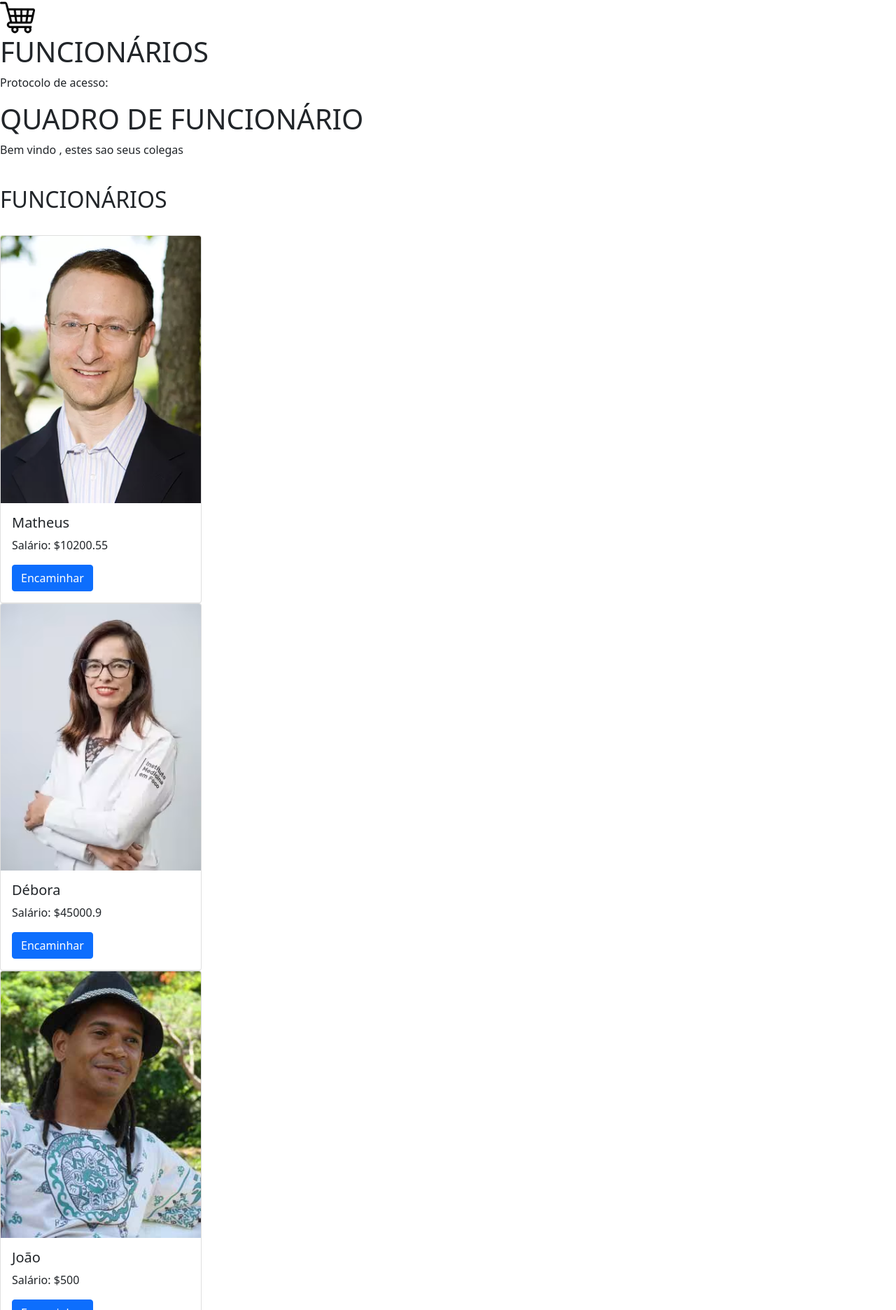
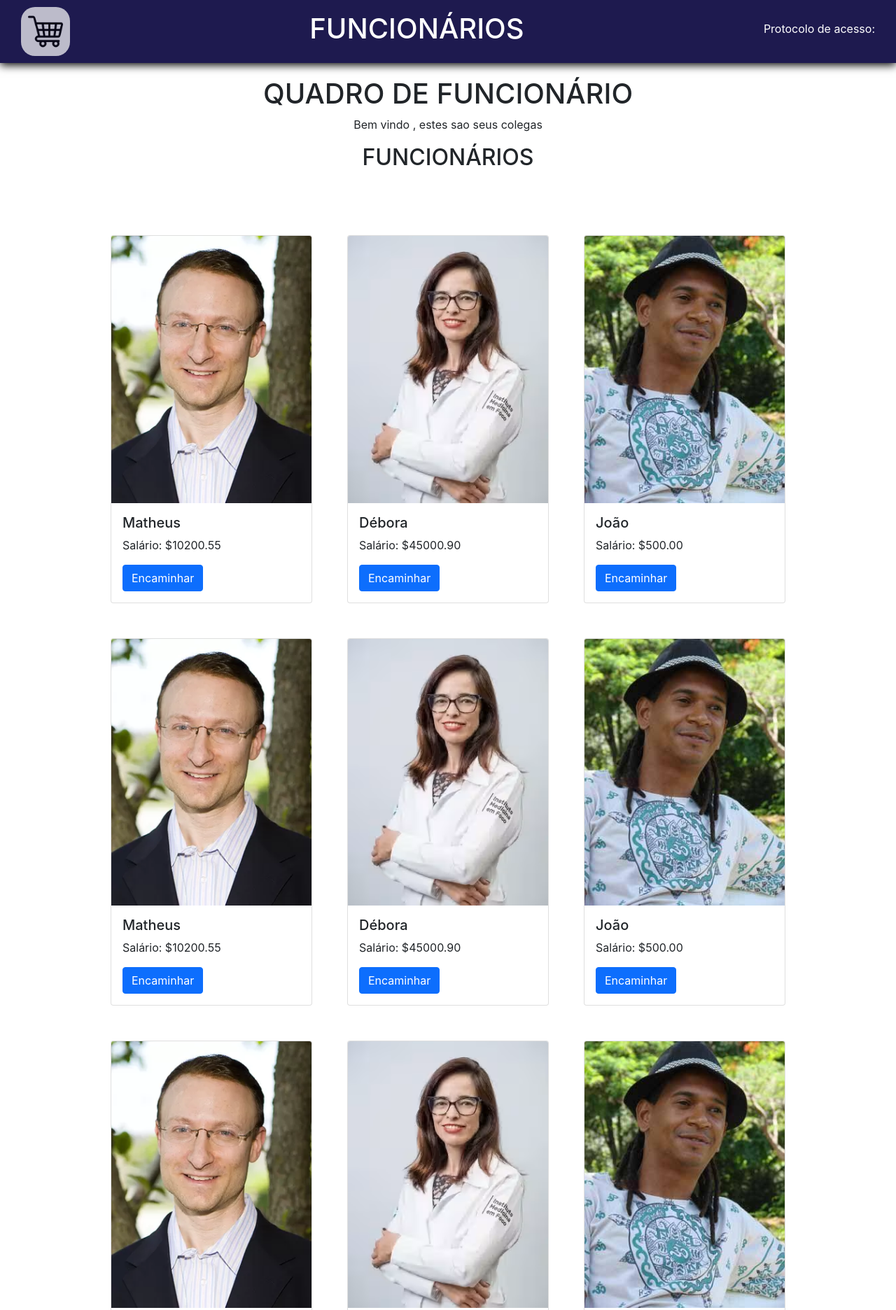
Before and after one commit to Andredev-dias/sesiLocalMarket04, a plain HTML site: page src/Loja/index.html in a window 1280 px wide. Shown: the top 1872 px of the page at 70% size. Drawn offline with nearby package versions, Linux system fonts and the light colour scheme.

Commit message:
Add files via upload

```diff
--- /dev/null
+++ b/src/Carrinho/style.css
@@ -0,0 +1,98 @@
+* {
+    padding: 0;
+    margin: 0;
+    box-sizing: border-box;
+    font-family: Arial, Helvetica, sans-serif;
+}
+
+body{
+    display: flex;
+    flex-direction: column;
+    align-items: center;
+    justify-content: center;
+}
+
+#pedido {
+    display: none;
+    position: absolute;
+    bottom: 10px;
+    left: 50%;
+    transform: translate(-50%, -50%);
+    padding: 20px;
+    background-color: green;
+    font-size: 22px;
+    width: 380px;
+}
+
+.btn-word {
+    border: none;
+    padding: 10px;
+    position: fixed;
+    top: 10px;
+    right: 10px;
+    background-color: dodgerblue;
+    color: white;
+    opacity: 0.6;
+    transition: all 200ms linear;
+    border-radius: 10px;
+}
+
+.btn-word:hover {
+    cursor: pointer;
+    opacity: 1;
+}
+
+.header{
+    background-color: #09385f;
+    color: white;
+    display: flex;
+    align-items: center;
+    justify-content: left;
+    padding: 10px 30px;
+    box-shadow: 0px 3px 12px black;
+    gap: 20px;
+    width: 100%;
+}
+
+.header a{
+    color: white;
+    text-decoration: none;
+    background-color: dodgerblue;
+    padding: 10px;
+    border-radius: 10px;
+    font-weight: bold;
+    opacity: 0.7;
+    transition: all 200ms linear;
+}
+
+.header a:hover{
+    opacity: 1;
+}
+
+.list{
+    background-color: dodgerblue;
+    box-shadow: 0px 3px 10px black;
+    width: 400px;
+    display: flex;
+    align-items: center;
+    justify-content: center;
+    flex-direction: column;
+    margin-top: 10vh;
+    padding: 20px;
+    border-radius: 10px;
+    gap: 20px;
+}
+
+li{
+    display: flex;
+    justify-content: space-between;
+}
+
+@media (width <= 1000px){
+    .list{
+        width: 80%;
+    }
+    .btn-word{
+        top: 95%;
+    }
+}
--- a/src/Dados/data.json
+++ b/src/Dados/data.json
@@ -16,5 +16,41 @@
         "desc": "João",
         "imagem": "../../public/joao.jpg",
         "sal": 500.00
+    },
+       {
+        "id": 1,
+        "desc": "Matheus",
+        "imagem": "../../public/matheus.webp",
+        "sal": 10200.55
+    },
+    {
+        "id": 2,
+        "desc": "Débora",
+        "imagem": "../../public/debora.avif",
+        "sal": 45000.90
+    },
+    {
+        "id": 3,
+        "desc": "João",
+        "imagem": "../../public/joao.jpg",
+        "sal": 500.00
+    },
+       {
+        "id": 1,
+        "desc": "Matheus",
+        "imagem": "../../public/matheus.webp",
+        "sal": 10200.55
+    },
+    {
+        "id": 2,
+        "desc": "Débora",
+        "imagem": "../../public/debora.avif",
+        "sal": 45000.90
+    },
+    {
+        "id": 3,
+        "desc": "João",
+        "imagem": "../../public/joao.jpg",
+        "sal": 500.00
     }
 ]
--- a/src/Login/style.css
+++ b/src/Login/style.css
@@ -1,14 +1,145 @@
-*{
-    margin: 0;
-    padding: 0;
-    box-sizing: border-box;
-    font-family: Arial, Helvetica, sans-serif;
+:root{
+    --azulclaro: #8ECAE6;
+    --azulescuro: #023047;
+    --azulmedio: #064f74;
+    --amarelo:#FFB703 ;
+    --laranja: #FB8500;
+    --errorbg: lightpink;
+    --texto: #ffffff;
+    --dark: #090909;
 }
 
-.logo{
-    width: 200px;
+*{
+    padding: 0;
+    margin: 0;
+    box-sizing: border-box;
+    font-family: "Roboto", sans-serif;
 }
 
 .error-div{
     display: none;
+    flex-direction: row;
+    justify-content: space-between;
+    align-items: center;
+    width: 90%;
+    height: auto;
+    background-color: rgba(239, 108, 128, 0.832);
+    gap: 20px;
+    padding: 10px;
+    position: absolute;
+    left: 50%;
+    bottom: 10px;
+    transform: translate(-50%, -50%);
+    font-size: 14px;
+    font-weight: lighter;
+    box-shadow: 0px 3px 20px #09090990;
+    color: var(--texto);
+    border-radius: 5px;
 }
+
+body{
+    background-color: var(--azulescuro);
+    color: var(--texto);
+    overflow-x: hidden;
+    min-height: 100vh;
+    height: auto;
+    display: flex;
+    align-items: center;
+    justify-content: center;
+}
+
+.container{
+    position: relative;
+    background-color: var(--azulmedio);
+    width: 300px;
+    height: 300px;
+    border: 2px solid var(--laranja);
+    display: flex;
+    flex-direction: column;
+    align-items: center;
+    justify-content: center;
+    gap: 2vh;
+    padding: 30px;
+    box-shadow: 0px 5px 15px var(--dark);
+    border-radius: 10px;
+}
+
+.logo{
+    border-radius: 100%;
+    width: 100px;
+    height: 100px;
+    border: 2px solid var(--laranja);
+    box-shadow: 0px 5px 15px var(--dark);
+}
+
+.round{
+    position: absolute;
+    top: -1%;
+    transform: translate(-50%, -50%);
+    left: 50%;
+}
+
+.wrap-input-label{
+    display: flex;
+    flex-direction: column;
+    align-items: left;
+    text-align: left;
+    width: 100%;
+    position: relative;
+}
+
+.eye{
+    position: absolute;
+    right: 10px;
+    bottom: 6px;
+    opacity: 0.4;
+    transition: all 200ms ease-in-out;
+}
+
+.eye:hover{
+    cursor: pointer;
+    opacity: 1;
+}
+
+.wrap-input-label input{
+    padding: 5px 0px;
+    background-color: transparent;
+    border: none;
+    width: 100%;
+    border-bottom: 2px solid var(--laranja);
+    font-size: 18px;
+    color: var(--text);
+}
+
+.wrap-input-label label{
+    color: var(--texto);
+    font-size: 20px;
+}
+
+input::placeholder{
+    color: #342929d4;
+}
+
+input:focus{
+    border: none;
+    outline: none;
+    border-bottom: 2px solid var(--texto);
+}
+
+.btn-login{
+    padding: 10px;
+    width: 100%;
+    background-color: var(--laranja);
+    font-size: 20px;
+    border: none;
+    margin-top: 20px;
+    color: var(--texto);
+    border: 2px solid var(--texto);
+    border-radius: 5px;
+    transition: all 200ms linear;
+}
+
+.btn-login:hover{
+    box-shadow: 0px 3px 10px var(--dark);
+    cursor: pointer;
+}
--- a/src/Loja/index.html
+++ b/src/Loja/index.html
@@ -10,6 +10,8 @@
     <script src="https://cdn.jsdelivr.net/npm/bootstrap@5.0.2/dist/js/bootstrap.bundle.min.js" integrity="sha384-MrcW6ZMFYlzcLA8Nl+NtUVF0sA7MsXsP1UyJoMp4YLEuNSfAP+JcXn/tWtIaxVXM" crossorigin="anonymous"></script>
 </head>
 <body>
+
+    <div class="header">
         <a href="../Carrinho/"> <img width="50px" src="../../public/shopping-cart.png" alt=""> </a>
         <h1>FUNCIONÁRIOS</h1>
 
@@ -19,12 +21,14 @@
                 Protocolo de acesso: <p id="idPerfil"></p>
             </div>
         </div>
+    </div>
 
+    <div class="centerWords">
         <h1>QUADRO DE FUNCIONÁRIO</h1>
         <p>Bem vindo <span id="user"></span>, estes sao seus colegas</p>
-    <br>
         <h2>FUNCIONÁRIOS</h2>
-    <br>
+    </div>
+
 
     <div class="wrap">
         <div id="produtos-container" class="center"></div>
--- a/src/Loja/script.js
+++ b/src/Loja/script.js
@@ -33,8 +33,8 @@ document.addEventListener("DOMContentLoaded", function () {
                         <img src="${produto.imagem}" class="card-img-top" alt="${produto.desc}">
                         <div class="card-body">
                             <h5 class="card-title">${produto.desc}</h5>
-                            <p class="card-text">Salário: $${produto.sal}</p>
-                            <a href="#" class="btn btn-primary adicionar">
+                            <p class="card-text">Salário: $${produto.sal.toFixed(2)}</p>
+                            <a href="#" class="btn btn-primary adicionar" data-indice="${index}">
                                 Encaminhar
                             </a>
                         </div>
@@ -44,4 +44,17 @@ document.addEventListener("DOMContentLoaded", function () {
             })
         }).catch((error) => console.log("Erro ao carregar dados", error))
 
+
+        document.getElementById("produtos-container").addEventListener("click", function(event){
+        const btn = event.target.closest(".adicionar")
+        if (!btn) return
+
+        const indexDoProduto = btn.dataset.indice
+        const produtoSelecionado = produtos[indexDoProduto]
+        let carrinho = JSON.parse(localStorage.getItem("carrinho")) || []
+        carrinho.push(produtoSelecionado)
+        localStorage.setItem("carrinho", JSON.stringify(carrinho))
+        alert("Produto adicionado com sucesso!!!")
+    })
+
 })
--- a/src/Loja/style.css
+++ b/src/Loja/style.css
@@ -0,0 +1,75 @@
+*{
+    margin: 0;
+    padding: 0;
+    box-sizing: border-box;
+}
+
+body{
+    font-family: "Inter", sans-serif !important;
+    width: 100vw;
+    height: auto;
+    overflow-x: hidden;
+}
+
+.wrap{
+    display: flex;
+    flex-wrap: wrap;
+    justify-content: center;
+    align-items: center;
+    width: 100%;
+    height: auto;
+    padding: 5%;
+}
+
+.center{
+    display: flex;
+    flex-wrap: wrap;
+    justify-content: center;
+    align-items: center;
+    gap: 50px;
+}
+
+.header{
+    background-color: rgb(30, 26, 79);
+    color: white;
+    padding: 10px 30px;
+    display: flex;
+    align-items: center;
+    justify-content: space-between;
+    box-shadow: 0px 3px 12px black;
+}
+
+.header a{
+    background-color: white;
+    border-radius: 20px;
+    width: 70px;
+    height: 70px;
+    display: flex;
+    align-items: center;
+    justify-content: center;
+    opacity: 0.7;
+    transition: 200ms ease-in-out linear;
+}
+
+.header a:hover{
+   opacity: 1;
+   cursor: pointer;
+}
+
+.centerWords{
+    width: 100%;
+    display: flex;
+    flex-direction: column;
+    align-items: center;
+    justify-content: center;
+    padding: 20px;
+    text-align: center;
+}
+
+@media (width <= 1000px){
+    .header{
+       flex-direction: column;
+       gap: 10px;
+       font-size: 16px;
+    }
+}
```
Also changed, not shown: src/Carrinho/index.html (+21 -1 lines), src/Carrinho/script.js (added, +78 -0 lines), src/Login/index.html (+1 -1 lines). Lines whose indentation alone changed are shown as unchanged.
